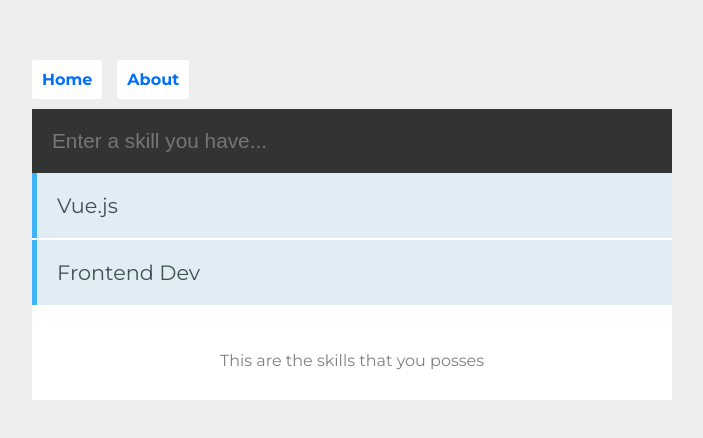
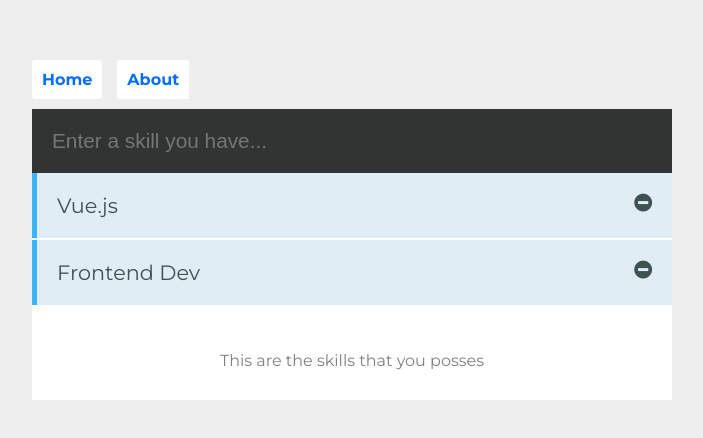
Before and after one commit to varvarasd/vue-app, a Vue app: page /#/ in a window 1280 px wide. Shown: the top 438 px of the page, without its empty margins (288-991 px from the left). Built offline with nearby package versions, Linux system fonts and the light colour scheme; a small style sheet from the web is missing.

Commit message:
add a remove option

```diff
--- a/src/components/Skills.vue
+++ b/src/components/Skills.vue
@@ -13,7 +13,10 @@
 
       <ul>
         <transition-group name="list" enter-active-class="animated bounceInUp" leave-active-class="animated bouncOutDown">
-        <li v-for="(data, index) in skills" :key='index'> {{data.skill}} </li>
+        <li v-for="(data, index) in skills" :key='index'>
+          {{data.skill}}
+          <i class="fa fa-minus-circle" v-on:click="remove(index)"></i>
+        </li>
         </transition-group>
       </ul>
 
@@ -44,6 +47,9 @@
           console.log('Not valid')
         }
       })
+    },
+    remove(id){
+      this.skills.splice(id,1);
     }
   }
 }
@@ -53,6 +59,7 @@
 <!-- Add "scoped" attribute to limit CSS to this component only -->
 <style scoped>
 @import "https://cdn.jsdelivr.net/npm/animate.css@3.5.1";
+@import "https://maxcdn.bootstrapcdn.com/font-awesome/4.7.0/css/font-awesome.min.css";
 
 .holder {
     background: #fff;
@@ -118,4 +125,8 @@
   }
 }
 
+i{
+  float:right;
+}
+
 </style>
```
